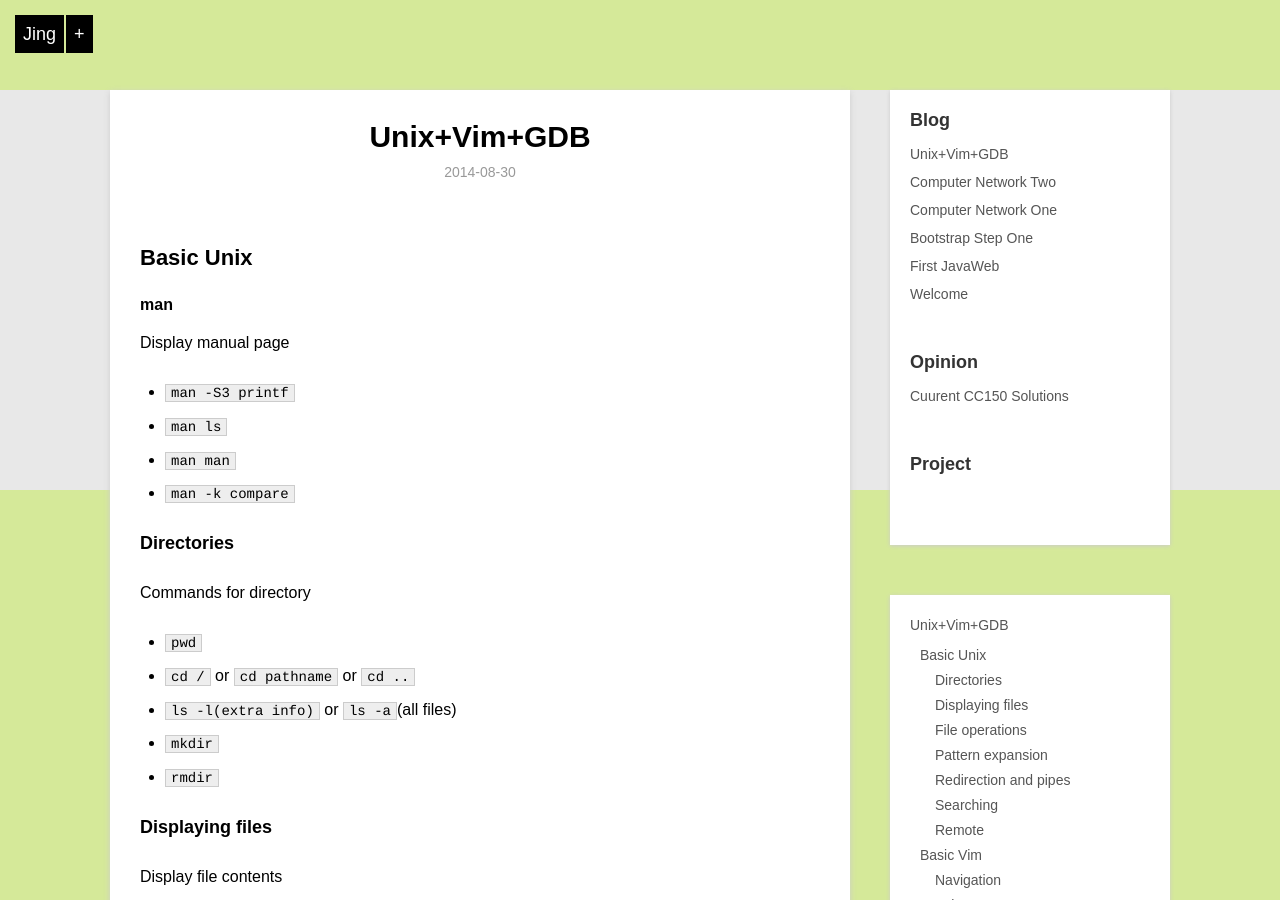
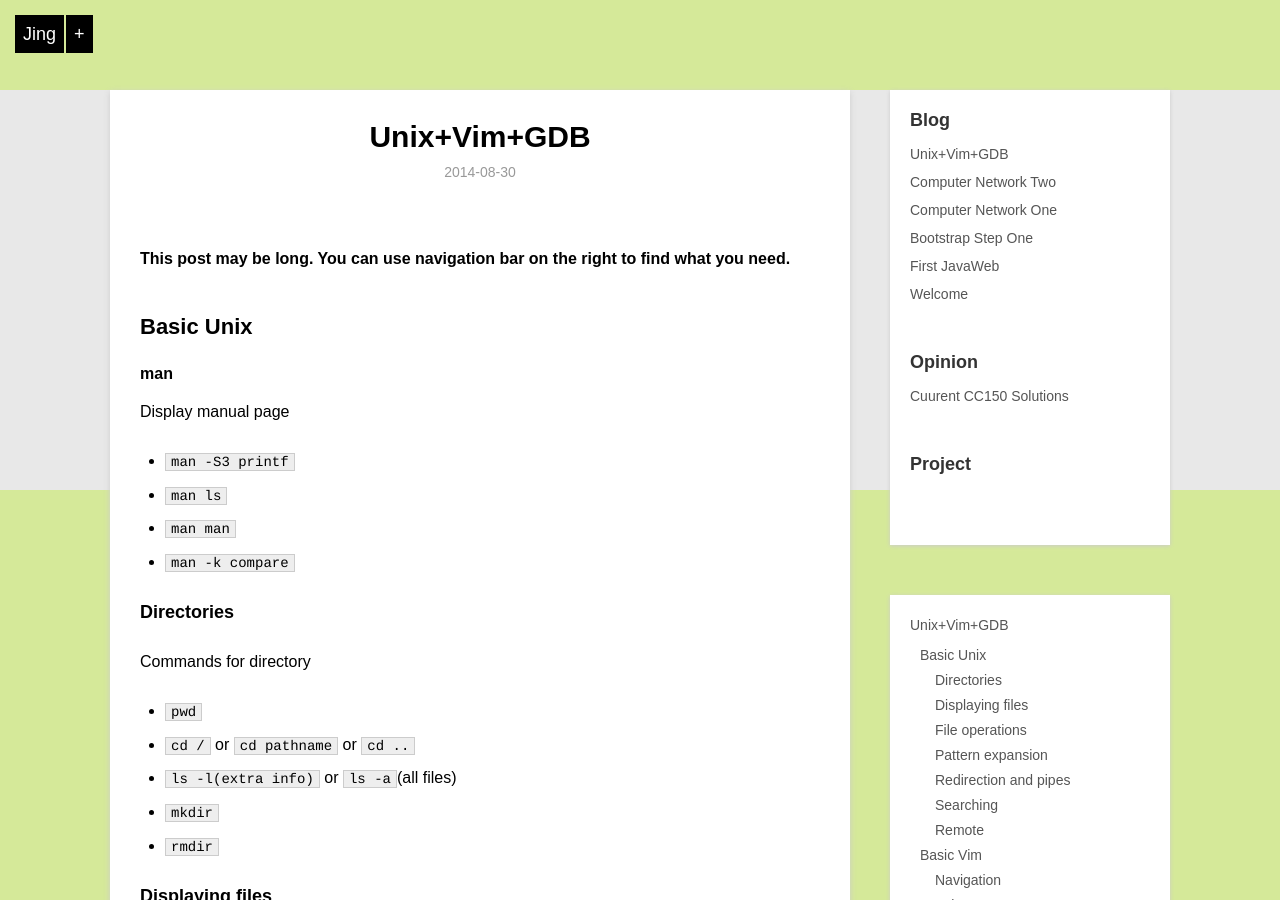
Before and after one commit to shipengfei92/startupjing.github.io, a Jekyll site: the page built from _posts/blog/2014-08-30-UnixVimGdb.md, in a window 1280 px wide and 900 px high. Built offline with Jekyll 4.4.1, drawn with Linux system fonts in a browser that asks for light colours; Markdown is read by kramdown in place of the engine named in the settings.

Commit message:
highlight

```diff
--- a/_posts/blog/2014-08-30-UnixVimGdb.md
+++ b/_posts/blog/2014-08-30-UnixVimGdb.md
@@ -5,6 +5,7 @@ description: Some basic commands for Unix, Vim and GDB
 categories: blog
 ---
 
+**This post may be long. You can use navigation bar on the right to find what you need.**
 
 ## Basic Unix
 
```
